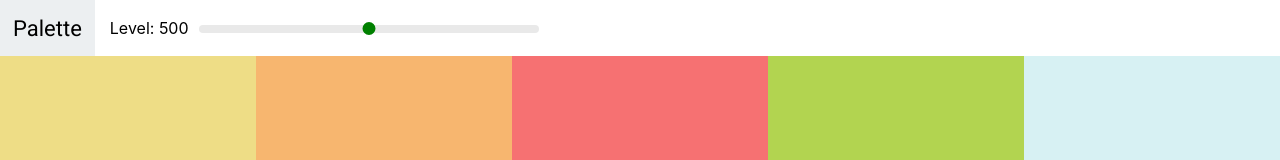
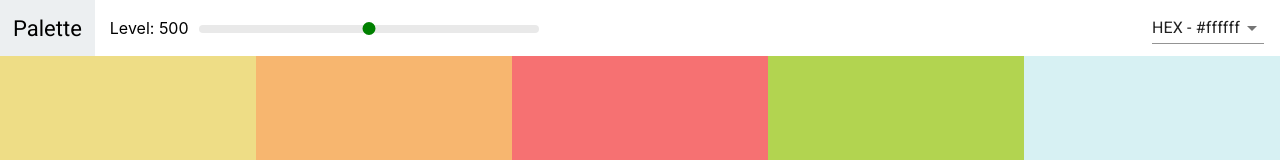
Before and after one commit to Naimul-Islam-Siam/Palette, a React (Create React App) app: page / in a window 1280 px wide. Shown: the top 160 px of the page. Built offline with nearby package versions, Linux system fonts and the light colour scheme.

Commit message:
material ui select and snackbar

```diff
--- a/package.json
+++ b/package.json
@@ -4,6 +4,7 @@
   "private": true,
   "dependencies": {
     "@material-ui/core": "^4.8.2",
+    "@material-ui/icons": "^4.5.1",
     "@testing-library/jest-dom": "^4.2.4",
     "@testing-library/react": "^9.4.0",
     "@testing-library/user-event": "^7.2.1",
--- a/src/Navbar.css
+++ b/src/Navbar.css
@@ -45,3 +45,8 @@
    height: 13px;
    margin-top: -3px;
 }
+
+.select-container {
+   margin-left: auto;
+   margin-right: 1rem;
+}
--- a/src/Navbar.js
+++ b/src/Navbar.js
@@ -1,11 +1,37 @@
 import React, { Component } from 'react'
 import Slider from 'rc-slider';
+import Select from '@material-ui/core/Select';
+import MenuItem from '@material-ui/core/MenuItem';
+import Snackbar from '@material-ui/core/Snackbar';
+import CloseIcon from '@material-ui/icons/Close';
 import 'rc-slider/assets/index.css'; //must be above Navbar.css
 import './Navbar.css'; //must be under rc-slider/assets/index.css
+import { IconButton } from '@material-ui/core';
 
 class Navbar extends Component {
+   constructor(props) {
+      super(props);
+      this.state = { format: "hex", open: false };
+      this.handleChange = this.handleChange.bind(this);
+      this.closeSnackbar = this.closeSnackbar.bind(this);
+   }
+
+   handleChange(evt) {
+      this.setState({
+         format: evt.target.value,
+         open: true
+      });
+      this.props.changeFormat(evt.target.value);
+   }
+
+   closeSnackbar() {
+      this.setState({ open: false });
+   }
+
    render() {
-      const { level, changeLevel } = this.props
+      const { level, changeLevel } = this.props;
+      const { format } = this.state;
+
       return (
          <header className="Navbar">
             <div className="logo">
@@ -23,6 +49,30 @@ class Navbar extends Component {
                      onAfterChange={changeLevel} />
                </div>
             </div>
+
+            <div className="select-container">
+               <Select value={format} onChange={this.handleChange}>
+                  <MenuItem value="hex">HEX - #ffffff</MenuItem>
+                  <MenuItem value="rgb">RGB - rgb(255,255,255)</MenuItem>
+                  <MenuItem value="rgba">RGBA - rgba(255,255,255,1.0)</MenuItem>
+               </Select>
+            </div>
+
+            <Snackbar
+               anchorOrigin={{ vertical: "bottom", horizontal: "left" }}
+               open={this.state.open}
+               autoHideDuration={3000}
+               message={<span id="message-id">Format Changed to {format.toUpperCase()}</span>}
+               ContentProps={
+                  { "aria-describedby": "message-id" }
+               }
+               onClose={this.closeSnackbar}
+               action={[
+                  <IconButton onClick={this.closeSnackbar} color="inherit" key="close" aria-label="close">
+                     <CloseIcon />
+                  </IconButton>
+               ]}
+            />
          </header>
       );
    }
--- a/src/Palette.js
+++ b/src/Palette.js
@@ -6,8 +6,9 @@ import './Palette.css';
 class Palette extends Component {
    constructor(props) {
       super(props);
-      this.state = { level: 500 }
+      this.state = { level: 500, format: "hex" };
       this.changeLevel = this.changeLevel.bind(this);
+      this.changeFormat = this.changeFormat.bind(this);
    }
 
    changeLevel(newLevel) {
@@ -16,17 +17,21 @@ class Palette extends Component {
       })
    }
 
+   changeFormat(val) {
+      this.setState({ format: val });
+   }
+
    render() {
       const { colors } = this.props.palette;
-      const { level } = this.state;
+      const { level, format } = this.state;
 
       const colorBox = colors[level].map(color => (
-         <ColorBox background={color.hex} name={color.name} />
+         <ColorBox background={color[format]} name={color.name} />
       ));
       return (
          <div className="Palette">
             {/* NavBar */}
-            <NavBar level={level} changeLevel={this.changeLevel} />
+            <NavBar level={level} changeLevel={this.changeLevel} changeFormat={this.changeFormat} />
             {/* Color Boxes */}
             <div className="Palette-colors">
                {colorBox}
```
Also changed, not shown: 1 other file (tests, documents, lock files or other folders).
